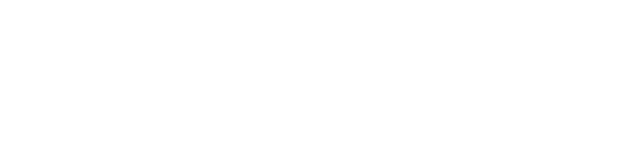
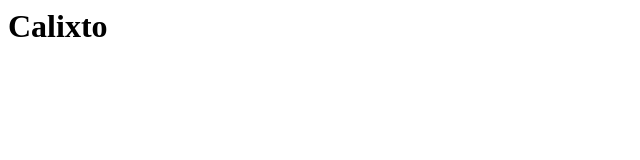
Before and after one commit to ilmoralito/simple-demo, a plain HTML site: page index.html in a window 1280 px wide. Shown: the whole page, without its empty margins (0-640 px from the left). Drawn offline with Linux system fonts and the light colour scheme.

Commit message:
Update index.html
Adding content

```diff
--- a/index.html
+++ b/index.html
@@ -1 +1,6 @@
-<html></html>
+<html>
+<head></head>
+<body>
+<h1>Calixto</h1>
+</body>
+</html>
```
